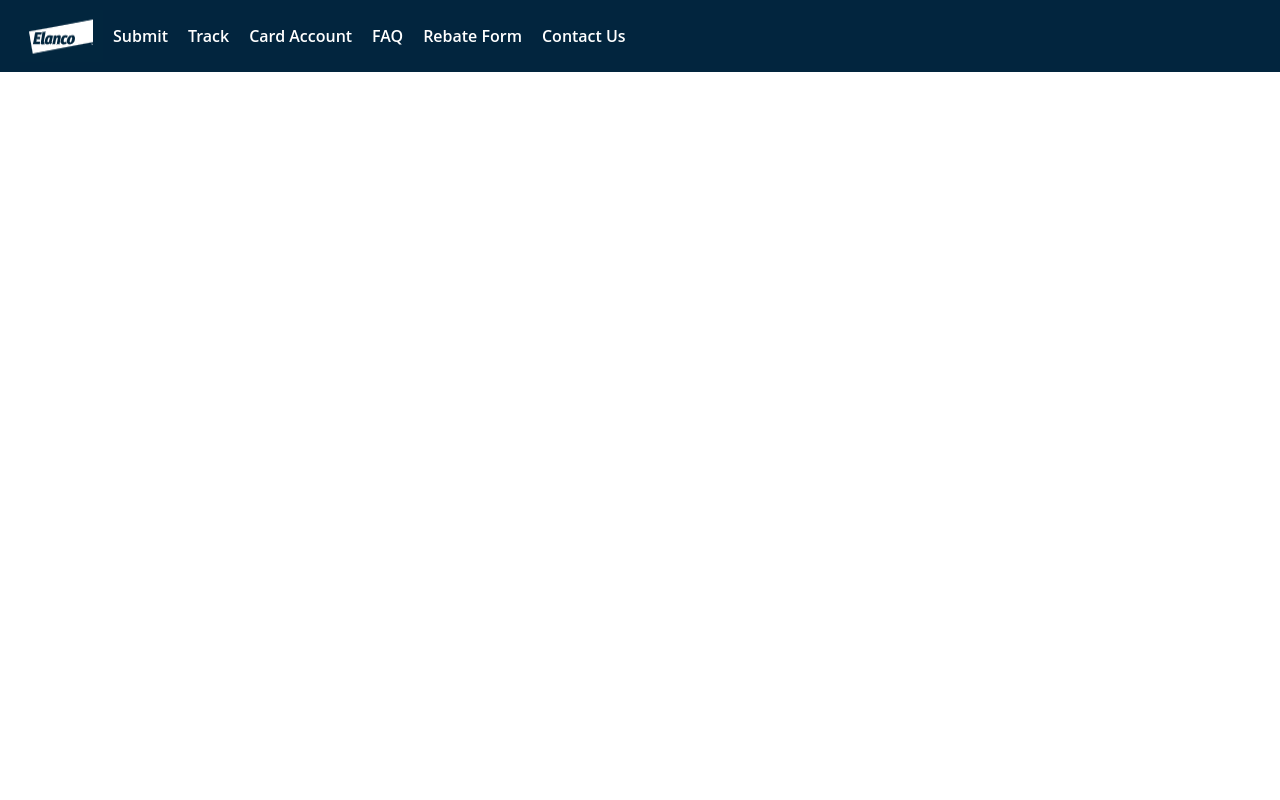
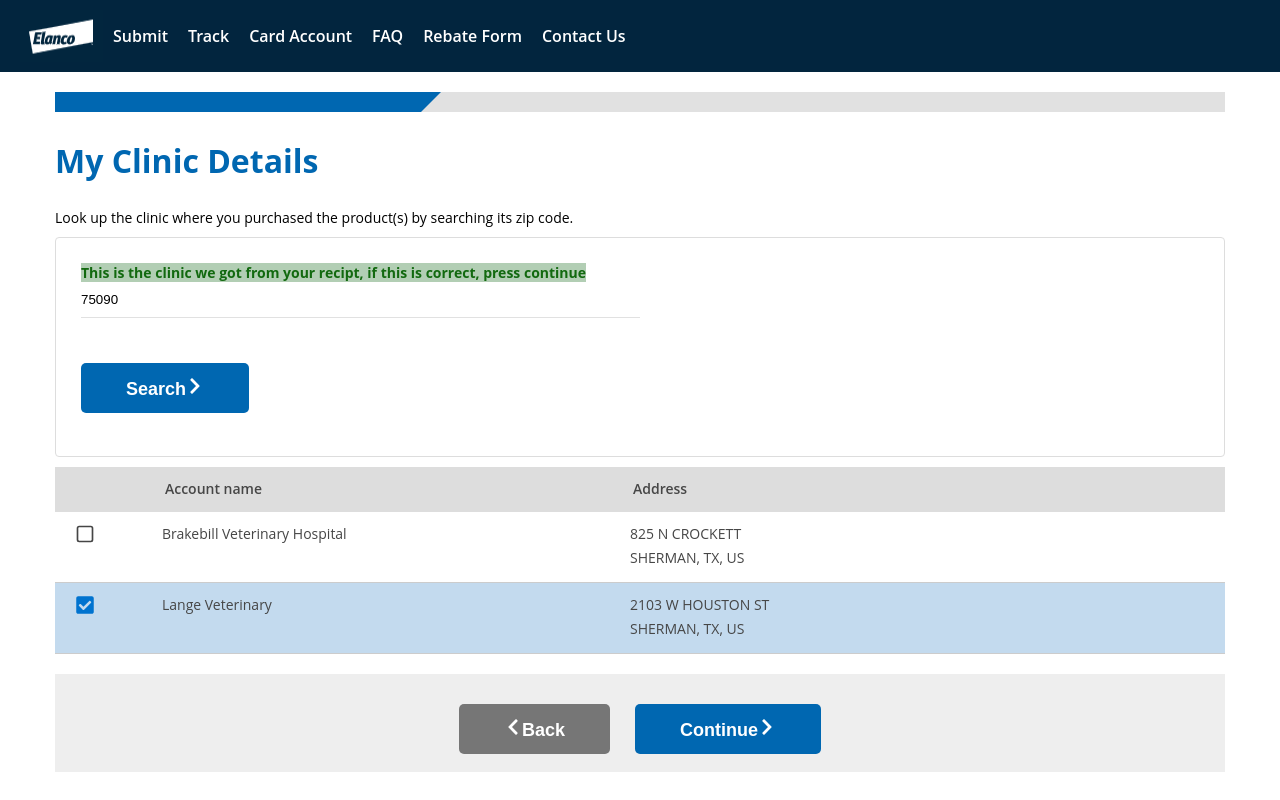
Before and after one commit to mattymayes/Stage-3, a React (Create React App) app in the folder elanco/: page /clinic in a window 1280 px wide. Built offline with nearby package versions, Linux system fonts and the light colour scheme.

Commit message:
Created Clinic Page

```diff
--- a/elanco/src/App.js
+++ b/elanco/src/App.js
@@ -6,6 +6,7 @@
 import SingleOffer from "./pages/SingleOffer";
 import Alert from "./components/Alert";
 import Scan from "./pages/Scan";
+import Clinic from "./pages/Clinic";
 
 function App() {
   return (
@@ -25,6 +26,9 @@
         <Route path="/scan">
           <Scan />
         </Route>
+        <Route path="/clinic">
+          <Clinic />
+        </Route>
       </Switch>
     </Router>
   );
--- a/elanco/src/components/Navbar.js
+++ b/elanco/src/components/Navbar.js
@@ -4,7 +4,14 @@
 const Navbar = () => {
   return (
     <nav>
-      <img src={logo} alt="Elanco Logo" />
+      <img
+        style={{ cursor: "pointer" }}
+        src={logo}
+        alt="Elanco Logo"
+        onClick={() => {
+          window.location.href = `/`;
+        }}
+      />
       {links.map((link) => {
         return (
           <a key={link.id} href={link.link}>
--- a/elanco/src/components/Offer.js
+++ b/elanco/src/components/Offer.js
@@ -7,7 +7,6 @@
 } from "react-icons/fa";
 
 const Offer = ({ offer, index, isSelected, onClick }) => {
-  const handleSelect = () => {};
   return (
     <div className={`offerPanel ${isSelected && " select"}`} onClick={onClick}>
       <div className="panelHead">
--- /dev/null
+++ b/elanco/src/components/SingleClinic.js
@@ -0,0 +1,40 @@
+import React from "react";
+import { FiSquare } from "react-icons/fi";
+import { FaCheck, FaCheckSquare } from "react-icons/fa";
+
+const SingleClinic = ({ clinic, onClick, selected }) => {
+  const { accountName, address1, address2, zipcode } = clinic;
+  return (
+    <div
+      className={`singleClinic ${selected && "selctedClinic"}`}
+      onClick={onClick}
+    >
+      <div
+        className="clinicCol"
+        style={{
+          width: "50px",
+          marginLeft: "20px",
+          marginTop: "12px",
+          marginRight: "37px",
+        }}
+      >
+        {selected ? (
+          <FaCheckSquare
+            style={{ width: "20px", height: "20px", color: "#0073CF" }}
+          />
+        ) : (
+          <FiSquare style={{ width: "20px", height: "20px" }} />
+        )}
+      </div>
+      <div className="clinicCol">
+        <p>{accountName}</p>
+      </div>
+      <div className="clinicCol">
+        <p style={{ marginBottom: "5px" }}>{address1}</p>
+        <p style={{ marginTop: "5px", marginBottom: "15px" }}>{address2}</p>
+      </div>
+    </div>
+  );
+};
+
+export default SingleClinic;
--- a/elanco/src/data.js
+++ b/elanco/src/data.js
@@ -36,6 +36,20 @@
     email: "domoniccassidy@email.com",
     password: "darkel1xirAddict",
     firstName: "Domonic",
+  },
+];
+export const clinics = [
+  {
+    address1: "825 N CROCKETT",
+    address2: "SHERMAN, TX, US",
+    accountName: "Brakebill Veterinary Hospital",
+    zipcode: "75090",
+  },
+  {
+    address1: "2103 W HOUSTON ST",
+    address2: "SHERMAN, TX, US",
+    accountName: "Lange Veterinary",
+    zipcode: "75090",
   },
 ];
 export const offers = [
--- a/elanco/src/main.css
+++ b/elanco/src/main.css
@@ -80,15 +80,20 @@
   padding: 10px 5px 10px 0;
   outline: none;
 }
+p {
+  margin: 0;
+}
 .form-btn {
   background-color: #0067b1;
   border: none;
+  cursor: pointer;
   border-radius: 5px;
   font-size: 18px;
   font-weight: 600;
   color: #fff;
   padding: 13.5px 45px;
   margin-top: 3rem;
+  margin-bottom: 1em;
 }
 .form-btn:disabled {
   background-color: rgba(0, 103, 177, 0.7);
@@ -139,6 +144,7 @@
   font-size: 14px;
 }
 .promoBox {
+  float: left;
   margin-top: 22px;
   background: #eee;
   width: 50%;
@@ -201,6 +207,7 @@
   margin-top: 3rem;
   margin-right: 25px;
   cursor: pointer;
+  margin-bottom: 1em;
 }
 .row {
   margin-right: -15px;
@@ -320,3 +327,52 @@
   padding: 0 15px;
   font-size: 14px;
 }
+.clinicSection {
+  float: left;
+  padding: 20px 20px 45px;
+  width: 50%;
+  box-shadow: 1px 0px 43px #524a3f;
+  margin: 0;
+  border-radius: 8px;
+  text-align: center;
+  background-color: #fff;
+  position: fixed;
+  z-index: 100000;
+}
+.clinicZip {
+  display: block;
+  padding: 25px;
+  margin: 1em 0;
+  border-radius: 4px;
+  background-color: #fff;
+  border: 1px solid #ddd;
+}
+.clinicGrid {
+  background-color: #ddd;
+  width: 100%;
+  height: 45px;
+}
+.clinicCol {
+  width: 40%;
+  color: #464646;
+  font-size: 14px;
+  margin-top: 12px;
+  float: left;
+}
+.clinicError {
+  color: #a94442;
+  background-color: #f2dede;
+  border-color: #ebccd1;
+}
+.singleClinic {
+  overflow: auto;
+  border-bottom: 1px solid #ccc !important;
+}
+.selctedClinic {
+  background-color: #c3daee;
+}
+.clinicGood {
+  color: #12690f;
+  background-color: #b2ceb4;
+  border-color: #ebccd1;
+}
--- /dev/null
+++ b/elanco/src/pages/Clinic.js
@@ -0,0 +1,108 @@
+import React, { useEffect, useState } from "react";
+import { FaChevronRight, FaChevronLeft, FaTrashAlt } from "react-icons/fa";
+import { clinics } from "../data";
+import SingleClinic from "../components/SingleClinic";
+import { useLocation } from "react-router-dom";
+
+const Clinic = () => {
+  const [activeClinics, setActiveClinics] = useState([]);
+  const [text, setText] = useState("75090");
+  const [selected, setSelected] = useState();
+  const location = useLocation();
+  const id = location.pathname.substring(8);
+
+  const handleSearch = (e) => {
+    e.preventDefault();
+    console.log(id);
+    const newClinics = clinics.filter((clinic) => clinic.zipcode === text);
+    setActiveClinics(newClinics);
+    setSelected();
+  };
+  useEffect(() => {
+    const newClinics = clinics.filter((clinic) => clinic.zipcode === text);
+    setActiveClinics(newClinics);
+    setSelected(1);
+  }, []);
+
+  return (
+    <section className="section">
+      <div className="progGroup">
+        <div className="progBar offerBar" style={{ width: "33%" }}></div>
+      </div>
+      <h1 className="promo">My Clinic Details </h1>
+      <p className="paraPromo">
+        Look up the clinic where you purchased the product(s) by searching its
+        zip code.
+      </p>
+      <div className="clinicZip">
+        <strong className="clinicGood">
+          This is the clinic we got from your recipt, if this is correct, press
+          continue
+        </strong>
+        <form className="clinicForm" onSubmit={handleSearch}>
+          <div className="form-group" style={{ width: "50%" }}>
+            <input
+              className="text-form"
+              placeholder="zipcode"
+              value={text}
+              onChange={(e) => setText(e.target.value)}
+            ></input>
+          </div>
+          <button className={`form-btn`}>
+            Search
+            <span>
+              <FaChevronRight className="downabit " />
+            </span>
+          </button>
+        </form>
+      </div>
+      {activeClinics.length > 0 ? (
+        <div className="clinicGrid">
+          <div className="clinicCol" style={{ marginLeft: "110px" }}>
+            <span>Account name</span>
+          </div>
+          <div className="clinicCol">
+            <span>Address</span>
+          </div>
+        </div>
+      ) : (
+        <strong className="clinicError">
+          Unable to locate a clinic for that zip code. Please try searching
+          another zip code
+        </strong>
+      )}
+      {activeClinics.map((clinic, index) => {
+        return (
+          <SingleClinic
+            key={clinic.accountName}
+            clinic={clinic}
+            selected={selected === index ? true : false}
+            onClick={() => setSelected(index)}
+          />
+        );
+      })}
+
+      <div className="greyBox">
+        <button
+          className="back-btn"
+          onClick={() => {
+            window.location.href = `/scan/${id}`;
+          }}
+        >
+          <span>
+            <FaChevronLeft className="downabit " />
+          </span>
+          Back
+        </button>
+        <button className="form-btn">
+          Continue
+          <span>
+            <FaChevronRight className="downabit " />
+          </span>
+        </button>
+      </div>
+    </section>
+  );
+};
+
+export default Clinic;
--- a/elanco/src/pages/Offers.js
+++ b/elanco/src/pages/Offers.js
@@ -15,9 +15,14 @@
 } from "react-icons/fa";
 
 const Offers = () => {
-  const [selected, setSelected] = useState(2);
+  const [selected, setSelected] = useState();
   const location = useLocation();
   const date = Date.parse(location.pathname.substring(8));
+  const appliedOffers = offers.filter(
+    (offer) =>
+      Date.parse(offer.purchaseDates.start) <= date &&
+      Date.parse(offer.purchaseDates.submit) >= date
+  );
 
   return (
     <section className="section">
@@ -29,11 +34,7 @@
       <p style={{ fontSize: "14px" }}>
         <strong>Purchase Date:</strong> {location.pathname.substring(8)}
       </p>
-      {offers.map((offer, index) => {
-        if (
-          Date.parse(offer.purchaseDates.start) <= date &&
-          Date.parse(offer.purchaseDates.submit) >= date
-        )
+      {appliedOffers.map((offer, index) => {
         return (
           <Offer
             offer={offer}
@@ -55,7 +56,12 @@
           </span>
           Back
         </button>
-        <button className="form-btn">
+        <button
+          className="form-btn"
+          onClick={() => {
+            window.location.href = `/offer/${offers[selected].id}`;
+          }}
+        >
           Continue
           <span>
             <FaChevronRight className="downabit " />
--- a/elanco/src/pages/Scan.js
+++ b/elanco/src/pages/Scan.js
@@ -8,10 +8,11 @@
   useLocation,
 } from "react-router-dom";
 import { offers } from "../data";
+import receipt from "../images/Example Reciept.png";
 
 const Scan = () => {
   const location = useLocation();
-  const id = location.pathname.substring(7);
+  const id = location.pathname.substring(6);
   const offer = offers.filter((item) => item.id == id);
 
   const [images, setImages] = useState([]);
@@ -19,15 +20,16 @@
   const handleImage = () => {
     setImages([
       {
-        image: "https://www.elancorebates.com/media/1557153670599.png",
+        image: receipt,
         text: "Example.png",
       },
     ]);
   };
+
   return (
     <section className="section scan-section">
       <div className="progGroup">
-        <div className="progBar offerBar"></div>
+        <div className="progBar offerBar" style={{ width: "22%" }}></div>
       </div>
       <h1 className="promo">My Purchase Details </h1>
       <p className="paraPromo">
@@ -56,7 +58,10 @@
             return (
               <div className="row">
                 <div>
-                  <img style={{ float: "left" }} src={item.image}></img>
+                  <img
+                    style={{ float: "left", width: "40px" }}
+                    src={item.image}
+                  ></img>
                   <div className="addImageTxt">{item.text}</div>
                   <div>
                     <FaTrashAlt />
@@ -78,7 +83,7 @@
         <button
           className="back-btn"
           onClick={() => {
-            window.location.href = "/offers";
+            window.location.href = `/offer/${id}`;
           }}
         >
           <span>
@@ -86,7 +91,12 @@
           </span>
           Back
         </button>
-        <button className="form-btn">
+        <button
+          className="form-btn"
+          onClick={() => {
+            window.location.href = `/clinic/${id}`;
+          }}
+        >
           Continue
           <span>
             <FaChevronRight className="downabit " />
--- a/elanco/src/pages/SingleOffer.js
+++ b/elanco/src/pages/SingleOffer.js
@@ -88,7 +88,12 @@
           </span>
           Back
         </button>
-        <button className="form-btn">
+        <button
+          className="form-btn"
+          onClick={() => {
+            window.location.href = `/scan/${id}`;
+          }}
+        >
           Continue
           <span>
             <FaChevronRight className="downabit " />
```
Lines whose indentation alone changed are shown as unchanged.
